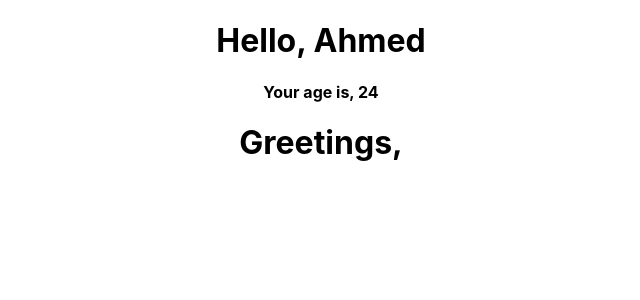
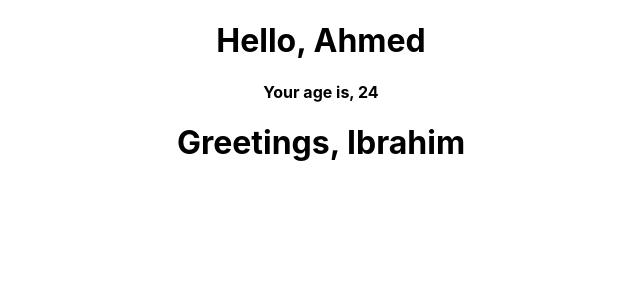
Before and after one commit to a-abdelkarim/react, a React (Create React App) app in the folder hello_world/: page / in a window 1280 px wide. Shown: the top 300 px of the page, without its empty margins (319-959 px from the left). Built offline with nearby package versions, Linux system fonts and the light colour scheme.

Commit message:
class component props

```diff
--- a/hello_world/src/App.js
+++ b/hello_world/src/App.js
@@ -7,7 +7,7 @@ function App() {
     return (
         <div className="App">
             <Welcome name="Ahmed" age="24" />
-            <Greet />
+            <Greet name="Ibrahim" />
         </div>
     );
 }
--- a/hello_world/src/components/Greet.js
+++ b/hello_world/src/components/Greet.js
@@ -6,7 +6,7 @@ export default class Greet extends React.Component
     {
         return (
             <>
-                <h1>Greetings, </h1>
+                <h1>Greetings, {this.props.name}</h1>
             </>
         )
     }
```
